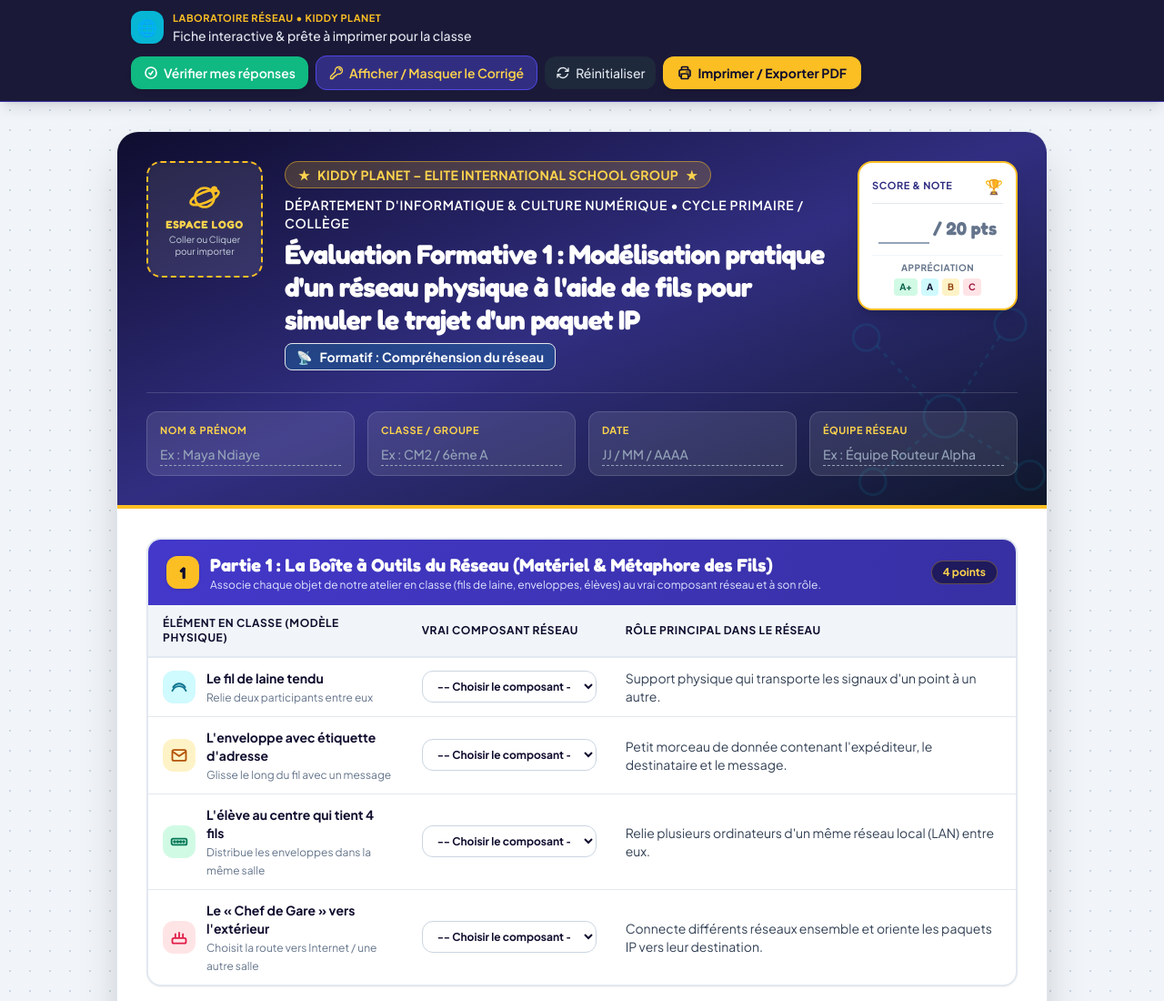
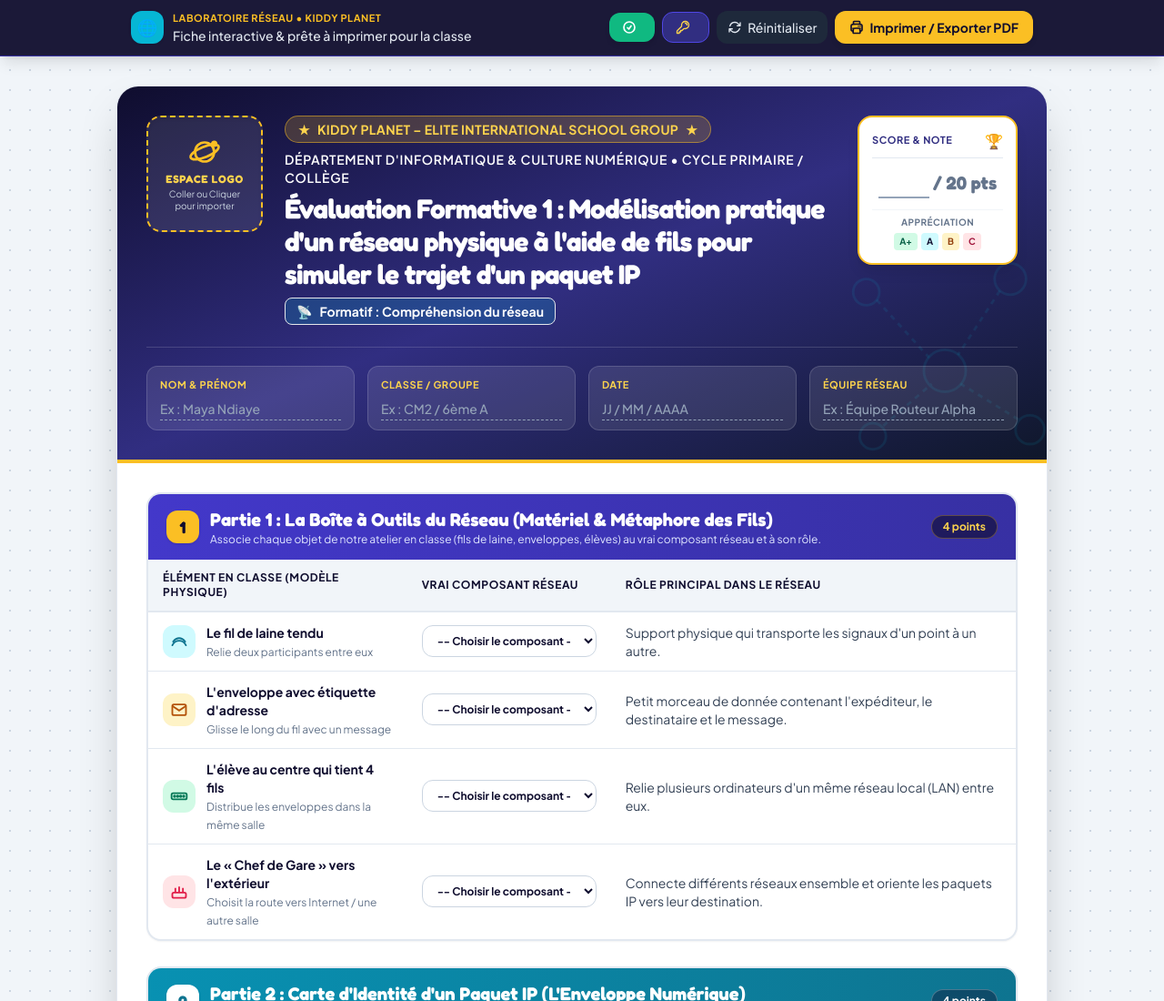
Before and after one commit to John-Christ/elite, a plain HTML site: page docs/P45.html in a window 1280 px wide. Shown: the top 1100 px of the page at 91% size. Drawn offline with nearby package versions, Linux system fonts and the light colour scheme.

Commit message:
Update P45.html

```diff
--- a/docs/P45.html
+++ b/docs/P45.html
@@ -201,11 +201,11 @@
             <div class="flex flex-wrap items-center gap-2">
                 <button onclick="checkAllAnswers()" class="px-3.5 py-2 rounded-xl bg-emerald-500 hover:bg-emerald-600 active:scale-95 text-white font-semibold text-xs sm:text-sm shadow-md transition flex items-center gap-1.5 cursor-pointer">
                     <svg class="w-4 h-4" fill="none" stroke="currentColor" stroke-width="2.5" viewBox="0 0 24 24"><path stroke-linecap="round" stroke-linejoin="round" d="M9 12.75L11.25 15 15 9.75M21 12a9 9 0 11-18 0 9 9 0 0118 0z"/></svg>
-                    <span>Vérifier mes réponses</span>
+                    <span></span>
                 </button>
                 <button onclick="toggleAnswerKey()" id="btnAnswerKey" class="px-3.5 py-2 rounded-xl bg-indigo-900 hover:bg-indigo-800 border border-indigo-600 text-amber-300 font-semibold text-xs sm:text-sm transition flex items-center gap-1.5 cursor-pointer">
                     <svg class="w-4 h-4" fill="none" stroke="currentColor" stroke-width="2" viewBox="0 0 24 24"><path stroke-linecap="round" stroke-linejoin="round" d="M15.75 5.25a3 3 0 013 3m3 0a6 6 0 01-7.029 5.912c-.563-.097-1.159.026-1.563.43L10.5 17.25H8.25v2.25H6v2.25H2.25v-2.818c0-.597.237-1.17.659-1.591l6.499-6.499c.404-.404.527-1 .43-1.563A6 6 0 1121.75 8.25z"/></svg>
-                    <span>Afficher / Masquer le Corrigé</span>
+                    <span></span>
                 </button>
                 <button onclick="resetAssessment()" class="px-3 py-2 rounded-xl bg-slate-800 hover:bg-slate-700 text-slate-200 font-medium text-xs sm:text-sm transition flex items-center gap-1.5 cursor-pointer" title="Effacer les réponses">
                     <svg class="w-4 h-4" fill="none" stroke="currentColor" stroke-width="2" viewBox="0 0 24 24"><path stroke-linecap="round" stroke-linejoin="round" d="M16.023 9.348h4.992v-.001M2.985 19.644v-4.992m0 0h4.992m-4.993 0l3.181 3.183a8.25 8.25 0 0013.803-3.7M4.031 9.865a8.25 8.25 0 0113.803-3.7l3.181 3.182m0-4.991v4.99"/></svg>
```
